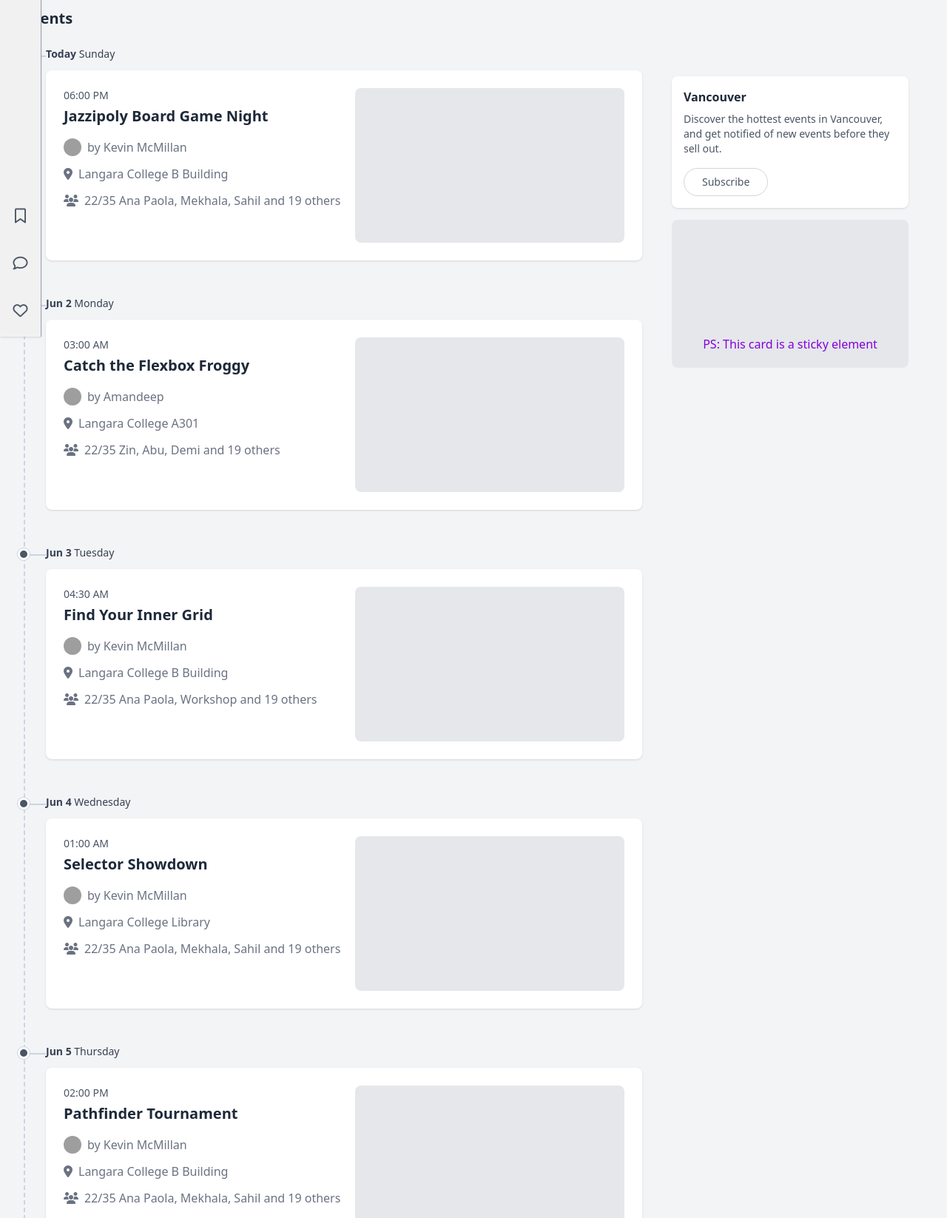
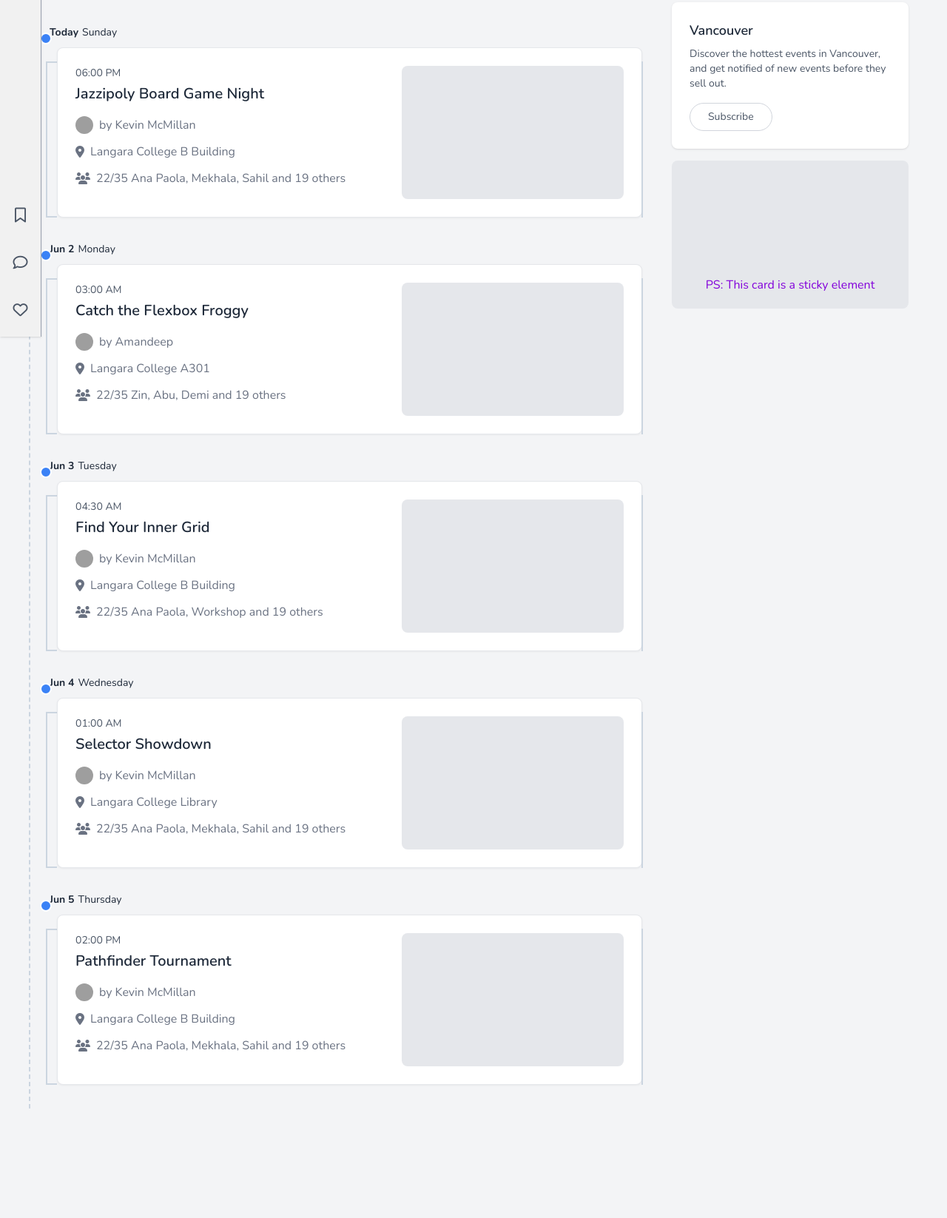
Before and after one commit to demilade111/Luma-project, a website: page views/event/event-details.html in a window 1280 px wide. Shown: the part 345-1991 px from the top of the page at 74% size. After the commit the page ends 1875 px from the top, so only its background shows below. Drawn offline with nearby package versions, Linux system fonts and the light colour scheme; grey boxes are pictures that could not be loaded.

Commit message:
refactor: update event-details.html for improved layout and styling; enhance output.css with new color variables, utility classes, and adjustments to existing styles

```diff
--- a/views/event/event-details.html
+++ b/views/event/event-details.html
@@ -1,5 +1,5 @@
 <!DOCTYPE html>
-<html lang="en" class="font-nunito">
+<html lang="en">
   <head>
     <meta charset="UTF-8" />
     <meta name="viewport" content="width=device-width, initial-scale=1.0" />
@@ -15,18 +15,21 @@
     />
 
     <style>
-
+      body {
+        font-family: "Nunito", sans-serif;
+      }
 
       /* Timeline styles */
       .timeline {
         position: relative;
-        padding-left: 30px;
+        padding-left: 45px;
+        margin-top: 30px;
       }
 
       .timeline::before {
         content: "";
         position: absolute;
-        left: 0;
+        left: 7px;
         top: 0;
         height: 100%;
         width: 0;
@@ -35,35 +38,88 @@
 
       .timeline-event {
         position: relative;
-        padding-bottom: 48px;
+        padding-bottom: 22px;
+        margin-bottom: 10px;
       }
 
       .timeline-event::before {
         content: "";
         position: absolute;
-        left: -38px;
-        top: 4px;
+        left: -23px;
+        top: 11px;
         width: 16px;
         height: 16px;
-        background-color: #4b5563;
+        background-color: #3b82f6;
         border-radius: 50%;
-        border: 3px solid white;
-        box-shadow: 0 0 0 1px #cbd5e0;
+        border: 2px solid white;
         z-index: 1;
       }
 
-      .timeline-event::after {
+      .timeline-date {
+        margin-left: -10px;
+        margin-bottom: 10px;
+        font-size: 0.875rem;
+        display: flex;
+        align-items: center;
+      }
+
+      .timeline-date span {
+        font-weight: 700;
+        margin-right: 5px;
+      }
+
+      /* Rectangle connector styling */
+      .event-card {
+        position: relative;
+        border: 1px solid #e5e7eb;
+        box-shadow: 0 1px 3px rgba(0, 0, 0, 0.05);
+        padding: 24px;
+      }
+
+      .event-box {
+        position: relative;
+      }
+
+      .event-box::before,
+      .event-box::after,
+      .timeline-connector-top,
+      .timeline-connector-bottom {
         content: "";
         position: absolute;
-        left: -22px;
-        top: 12px;
-        width: 22px;
-        height: 0;
-        border-top: 2px solid #cbd5e0;
+        background: #cbd5e0;
+        z-index: 0;
+      }
+
+      .timeline-connector-top {
+        height: 2px;
+        width: 15px;
+        left: -15px;
+        top: 19px;
+      }
+
+      .timeline-connector-bottom {
+        height: 2px;
+        width: 15px;
+        left: -15px;
+        bottom: 0;
+      }
+
+      .event-box::before {
+        width: 2px;
+        left: -15px;
+        top: 19px;
+        bottom: 0;
+      }
+
+      .event-box::after {
+        width: 2px;
+        right: -1px;
+        top: 19px;
+        bottom: 0;
       }
     </style>
   </head>
-  <body class="bg-gray-100 text-gray-800 font-nunito">
+  <body class="bg-gray-100 text-gray-800">
     <div data-component="sidebar"></div>
     <header class="relative bg-white">
       <div data-component="navbar"></div>
@@ -72,230 +128,240 @@
       <!-- Hero -->
       <section>
         <div class="mb-6">
-          <p class="text-sm text-gray-500 font-nunito">What's Happening in</p>
-          <h1 class="text-3xl font-bold text-gray-900 font-nunito">Vancouver</h1>
-          <p class="mt-2 text-lg text-gray-600 max-w-xl font-nunito">
+          <p class="text-sm text-gray-500">What's Happening in</p>
+          <h1 class="text-3xl font-bold text-gray-900">Vancouver</h1>
+          <p class="mt-2 text-sm text-gray-600 max-w-xl">
             A playful hub on the Pacific, Vancouver is buzzing with board game
             nights, tabletop tournaments, and welcoming player communities. From
             cozy cafes to lively conventions, it's a city where strategy meets
             social connection.
           </p>
           <button
-            class="mt-4 px-4 py-1 text-sm bg-gray-200 rounded hover:bg-gray-300 font-nunito"
+            class="mt-4 px-4 py-1 text-sm bg-gray-200 rounded hover:bg-gray-300"
           >
             Subscribe
           </button>
         </div>
       </section>
       <section>
-        <h2 class="text-xl font-semibold mb-6 font-nunito">Events</h2>
+        <h2 class="text-xl font-semibold mb-4">Events</h2>
         <!-- Timeline -->
         <div class="flex gap-10">
           <div class="flex-1 timeline">
             <!-- Today -->
             <div class="timeline-event">
-              <p class="text-sm font-medium text-gray-700 mb-3 font-nunito">
-                <span class="font-bold">Today</span> Sunday
-              </p>
+              <p class="timeline-date"><span>Today</span> Sunday</p>
 
-              <div
-                class="bg-white p-6 rounded-lg shadow-sm flex justify-between items-start"
-              >
-                <div class="flex-1">
-                  <p class="text-sm text-gray-600 mb-1 font-nunito">06:00 PM</p>
-                  <p class="text-xl font-semibold text-gray-800 mb-4 font-nunito">
-                    Jazzipoly Board Game Night
-                  </p>
+              <div class="event-box">
+                <div class="timeline-connector-top"></div>
+                <div
+                  class="event-card rounded-lg flex justify-between items-start bg-white"
+                >
+                  <div class="flex-1">
+                    <p class="text-sm text-gray-600 mb-1">06:00 PM</p>
+                    <p class="text-xl font-semibold text-gray-800 mb-4">
+                      Jazzipoly Board Game Night
+                    </p>
 
-                  <div class="flex items-center gap-2 mb-3 text-gray-500 font-nunito">
-                    <img
-                      src="https://i.pravatar.cc/20?img=1"
-                      class="w-6 h-6 rounded-full"
-                      alt=""
-                    />
-                    <span>by Kevin McMillan</span>
+                    <div class="flex items-center gap-2 mb-3 text-gray-500">
+                      <img
+                        src="https://i.pravatar.cc/20?img=1"
+                        class="w-6 h-6 rounded-full"
+                        alt=""
+                      />
+                      <span>by Kevin McMillan</span>
+                    </div>
+
+                    <div class="flex items-center gap-2 mb-3 text-gray-500">
+                      <i class="fas fa-map-marker-alt text-gray-500"></i>
+                      <span>Langara College B Building</span>
+                    </div>
+
+                    <div class="flex items-center gap-2 mb-3 text-gray-500">
+                      <i class="fas fa-users text-gray-500"></i>
+                      <span>22/35 Ana Paola, Mekhala, Sahil and 19 others</span>
+                    </div>
                   </div>
-
-                  <div class="flex items-center gap-2 mb-3 text-gray-500 font-nunito">
-                    <i class="fas fa-map-marker-alt text-gray-500"></i>
-                    <span>Langara College B Building</span>
-                  </div>
-
-                  <div class="flex items-center gap-2 mb-3 text-gray-500 font-nunito">
-                    <i class="fas fa-users text-gray-500"></i>
-                    <span>22/35 Ana Paola, Mekhala, Sahil and 19 others</span>
-                  </div>
+                  <div
+                    class="w-[300px] h-[180px] bg-gray-200 rounded-lg ml-4 flex-shrink-0"
+                  ></div>
                 </div>
-                <div
-                  class="w-[364px] h-[209px] bg-gray-200 rounded-lg ml-4 flex-shrink-0"
-                ></div>
+                <div class="timeline-connector-bottom"></div>
               </div>
             </div>
 
             <!-- Jun 2 -->
             <div class="timeline-event">
-              <p class="text-sm font-medium text-gray-700 mb-3 font-nunito">
-                <span class="font-bold">Jun 2</span> Monday
-              </p>
+              <p class="timeline-date"><span>Jun 2</span> Monday</p>
 
-              <div
-                class="bg-white p-6 rounded-lg shadow-sm flex justify-between items-start"
-              >
-                <div class="flex-1">
-                  <p class="text-sm text-gray-600 mb-1 font-nunito">03:00 AM</p>
-                  <p class="text-xl font-semibold text-gray-800 mb-4 font-nunito">
-                    Catch the Flexbox Froggy
-                  </p>
+              <div class="event-box">
+                <div class="timeline-connector-top"></div>
+                <div
+                  class="event-card rounded-lg flex justify-between items-start bg-white"
+                >
+                  <div class="flex-1">
+                    <p class="text-sm text-gray-600 mb-1">03:00 AM</p>
+                    <p class="text-xl font-semibold text-gray-800 mb-4">
+                      Catch the Flexbox Froggy
+                    </p>
 
-                  <div class="flex items-center gap-2 mb-3 text-gray-500 font-nunito">
-                    <img
-                      src="https://i.pravatar.cc/20?img=2"
-                      class="w-6 h-6 rounded-full"
-                      alt=""
-                    />
-                    <span>by Amandeep</span>
+                    <div class="flex items-center gap-2 mb-3 text-gray-500">
+                      <img
+                        src="https://i.pravatar.cc/20?img=2"
+                        class="w-6 h-6 rounded-full"
+                        alt=""
+                      />
+                      <span>by Amandeep</span>
+                    </div>
+
+                    <div class="flex items-center gap-2 mb-3 text-gray-500">
+                      <i class="fas fa-map-marker-alt text-gray-500"></i>
+                      <span>Langara College A301</span>
+                    </div>
+
+                    <div class="flex items-center gap-2 mb-3 text-gray-500">
+                      <i class="fas fa-users text-gray-500"></i>
+                      <span>22/35 Zin, Abu, Demi and 19 others</span>
+                    </div>
                   </div>
-
-                  <div class="flex items-center gap-2 mb-3 text-gray-500 font-nunito">
-                    <i class="fas fa-map-marker-alt text-gray-500"></i>
-                    <span>Langara College A301</span>
-                  </div>
-
-                  <div class="flex items-center gap-2 mb-3 text-gray-500 font-nunito">
-                    <i class="fas fa-users text-gray-500"></i>
-                    <span>22/35 Zin, Abu, Demi and 19 others</span>
-                  </div>
+                  <div
+                    class="w-[300px] h-[180px] bg-gray-200 rounded-lg ml-4 flex-shrink-0"
+                  ></div>
                 </div>
-                <div
-                  class="w-[364px] h-[209px] bg-gray-200 rounded-lg ml-4 flex-shrink-0"
-                ></div>
+                <div class="timeline-connector-bottom"></div>
               </div>
             </div>
 
             <!-- Jun 3 -->
             <div class="timeline-event">
-              <p class="text-sm font-medium text-gray-700 mb-3 font-nunito">
-                <span class="font-bold">Jun 3</span> Tuesday
-              </p>
+              <p class="timeline-date"><span>Jun 3</span> Tuesday</p>
 
-              <div
-                class="bg-white p-6 rounded-lg shadow-sm flex justify-between items-start"
-              >
-                <div class="flex-1">
-                  <p class="text-sm text-gray-600 mb-1 font-nunito">04:30 AM</p>
-                  <p class="text-xl font-semibold text-gray-800 mb-4 font-nunito">
-                    Find Your Inner Grid
-                  </p>
+              <div class="event-box">
+                <div class="timeline-connector-top"></div>
+                <div
+                  class="event-card rounded-lg flex justify-between items-start bg-white"
+                >
+                  <div class="flex-1">
+                    <p class="text-sm text-gray-600 mb-1">04:30 AM</p>
+                    <p class="text-xl font-semibold text-gray-800 mb-4">
+                      Find Your Inner Grid
+                    </p>
 
-                  <div class="flex items-center gap-2 mb-3 text-gray-500 font-nunito">
-                    <img
-                      src="https://i.pravatar.cc/20?img=1"
-                      class="w-6 h-6 rounded-full"
-                      alt=""
-                    />
-                    <span>by Kevin McMillan</span>
+                    <div class="flex items-center gap-2 mb-3 text-gray-500">
+                      <img
+                        src="https://i.pravatar.cc/20?img=1"
+                        class="w-6 h-6 rounded-full"
+                        alt=""
+                      />
+                      <span>by Kevin McMillan</span>
+                    </div>
+
+                    <div class="flex items-center gap-2 mb-3 text-gray-500">
+                      <i class="fas fa-map-marker-alt text-gray-500"></i>
+                      <span>Langara College B Building</span>
+                    </div>
+
+                    <div class="flex items-center gap-2 mb-3 text-gray-500">
+                      <i class="fas fa-users text-gray-500"></i>
+                      <span>22/35 Ana Paola, Workshop and 19 others</span>
+                    </div>
                   </div>
-
-                  <div class="flex items-center gap-2 mb-3 text-gray-500 font-nunito">
-                    <i class="fas fa-map-marker-alt text-gray-500"></i>
-                    <span>Langara College B Building</span>
-                  </div>
-
-                  <div class="flex items-center gap-2 mb-3 text-gray-500 font-nunito">
-                    <i class="fas fa-users text-gray-500"></i>
-                    <span>22/35 Ana Paola, Workshop and 19 others</span>
-                  </div>
+                  <div
+                    class="w-[300px] h-[180px] bg-gray-200 rounded-lg ml-4 flex-shrink-0"
+                  ></div>
                 </div>
-                <div
-                  class="w-[364px] h-[209px] bg-gray-200 rounded-lg ml-4 flex-shrink-0"
-                ></div>
+                <div class="timeline-connector-bottom"></div>
               </div>
             </div>
 
             <!-- Jun 4 -->
             <div class="timeline-event">
-              <p class="text-sm font-medium text-gray-700 mb-3 font-nunito">
-                <span class="font-bold">Jun 4</span> Wednesday
-              </p>
+              <p class="timeline-date"><span>Jun 4</span> Wednesday</p>
 
-              <div
-                class="bg-white p-6 rounded-lg shadow-sm flex justify-between items-start"
-              >
-                <div class="flex-1">
-                  <p class="text-sm text-gray-600 mb-1 font-nunito">01:00 AM</p>
-                  <p class="text-xl font-semibold text-gray-800 mb-4 font-nunito">
-                    Selector Showdown
-                  </p>
+              <div class="event-box">
+                <div class="timeline-connector-top"></div>
+                <div
+                  class="event-card rounded-lg flex justify-between items-start bg-white"
+                >
+                  <div class="flex-1">
+                    <p class="text-sm text-gray-600 mb-1">01:00 AM</p>
+                    <p class="text-xl font-semibold text-gray-800 mb-4">
+                      Selector Showdown
+                    </p>
 
-                  <div class="flex items-center gap-2 mb-3 text-gray-500 font-nunito">
-                    <img
-                      src="https://i.pravatar.cc/20?img=1"
-                      class="w-6 h-6 rounded-full"
-                      alt=""
-                    />
-                    <span>by Kevin McMillan</span>
+                    <div class="flex items-center gap-2 mb-3 text-gray-500">
+                      <img
+                        src="https://i.pravatar.cc/20?img=1"
+                        class="w-6 h-6 rounded-full"
+                        alt=""
+                      />
+                      <span>by Kevin McMillan</span>
+                    </div>
+
+                    <div class="flex items-center gap-2 mb-3 text-gray-500">
+                      <i class="fas fa-map-marker-alt text-gray-500"></i>
+                      <span>Langara College Library</span>
+                    </div>
+
+                    <div class="flex items-center gap-2 mb-3 text-gray-500">
+                      <i class="fas fa-users text-gray-500"></i>
+                      <span>22/35 Ana Paola, Mekhala, Sahil and 19 others</span>
+                    </div>
                   </div>
-
-                  <div class="flex items-center gap-2 mb-3 text-gray-500 font-nunito">
-                    <i class="fas fa-map-marker-alt text-gray-500"></i>
-                    <span>Langara College Library</span>
-                  </div>
-
-                  <div class="flex items-center gap-2 mb-3 text-gray-500 font-nunito">
-                    <i class="fas fa-users text-gray-500"></i>
-                    <span>22/35 Ana Paola, Mekhala, Sahil and 19 others</span>
-                  </div>
+                  <div
+                    class="w-[300px] h-[180px] bg-gray-200 rounded-lg ml-4 flex-shrink-0"
+                  ></div>
                 </div>
-                <div
-                  class="w-[364px] h-[209px] bg-gray-200 rounded-lg ml-4 flex-shrink-0"
-                ></div>
+                <div class="timeline-connector-bottom"></div>
               </div>
             </div>
 
             <!-- Jun 5 -->
             <div class="timeline-event">
-              <p class="text-sm font-medium text-gray-700 mb-3 font-nunito">
-                <span class="font-bold">Jun 5</span> Thursday
-              </p>
+              <p class="timeline-date"><span>Jun 5</span> Thursday</p>
 
-              <div
-                class="bg-white p-6 rounded-lg shadow-sm flex justify-between items-start"
-              >
-                <div class="flex-1">
-                  <p class="text-sm text-gray-600 mb-1 font-nunito">02:00 PM</p>
-                  <p class="text-xl font-semibold text-gray-800 mb-4 font-nunito">
-                    Pathfinder Tournament
-                  </p>
+              <div class="event-box">
+                <div class="timeline-connector-top"></div>
+                <div
+                  class="event-card rounded-lg flex justify-between items-start bg-white"
+                >
+                  <div class="flex-1">
+                    <p class="text-sm text-gray-600 mb-1">02:00 PM</p>
+                    <p class="text-xl font-semibold text-gray-800 mb-4">
+                      Pathfinder Tournament
+                    </p>
 
-                  <div class="flex items-center gap-2 mb-3 text-gray-500 font-nunito">
-                    <img
-                      src="https://i.pravatar.cc/20?img=1"
-                      class="w-6 h-6 rounded-full"
-                      alt=""
-                    />
-                    <span>by Kevin McMillan</span>
+                    <div class="flex items-center gap-2 mb-3 text-gray-500">
+                      <img
+                        src="https://i.pravatar.cc/20?img=1"
+                        class="w-6 h-6 rounded-full"
+                        alt=""
+                      />
+                      <span>by Kevin McMillan</span>
+                    </div>
+
+                    <div class="flex items-center gap-2 mb-3 text-gray-500">
+                      <i class="fas fa-map-marker-alt text-gray-500"></i>
+                      <span>Langara College B Building</span>
+                    </div>
+
+                    <div class="flex items-center gap-2 mb-3 text-gray-500">
+                      <i class="fas fa-users text-gray-500"></i>
+                      <span>22/35 Ana Paola, Mekhala, Sahil and 19 others</span>
+                    </div>
                   </div>
-
-                  <div class="flex items-center gap-2 mb-3 text-gray-500 font-nunito">
-                    <i class="fas fa-map-marker-alt text-gray-500"></i>
-                    <span>Langara College B Building</span>
-                  </div>
-
-                  <div class="flex items-center gap-2 mb-3 text-gray-500">
-                    <i class="fas fa-users text-gray-500"></i>
-                    <span>22/35 Ana Paola, Mekhala, Sahil and 19 others</span>
-                  </div>
+                  <div
+                    class="w-[300px] h-[180px] bg-gray-200 rounded-lg ml-4 flex-shrink-0"
+                  ></div>
                 </div>
-                <div
-                  class="w-[364px] h-[209px] bg-gray-200 rounded-lg ml-4 flex-shrink-0"
-                ></div>
+                <div class="timeline-connector-bottom"></div>
               </div>
             </div>
           </div>
 
-          <aside class="w-[320px] sticky top-5 self-start mt-10 mr-5">
-            <div class="bg-white rounded-lg shadow-sm p-4 mb-4">
-              <h3 class="font-semibold text-gray-800">Vancouver</h3>
+          <aside class="w-[320px] sticky top-5 self-start mr-5">
+            <div class="bg-white rounded-lg shadow-sm p-6 mb-4">
+              <h3 class="font-semibold text-gray-800 text-lg">Vancouver</h3>
               <p class="text-sm text-gray-600 mt-2">
                 Discover the hottest events in Vancouver, and get notified of
                 new events before they sell out.
```
Also changed, not shown: src/output.css.
